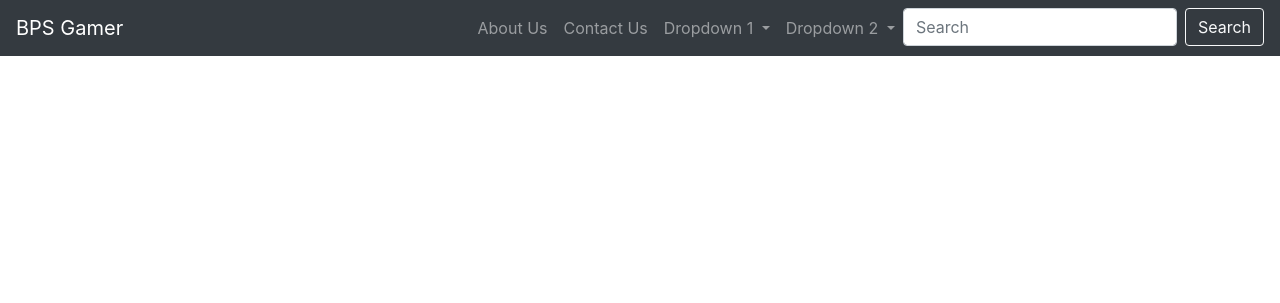
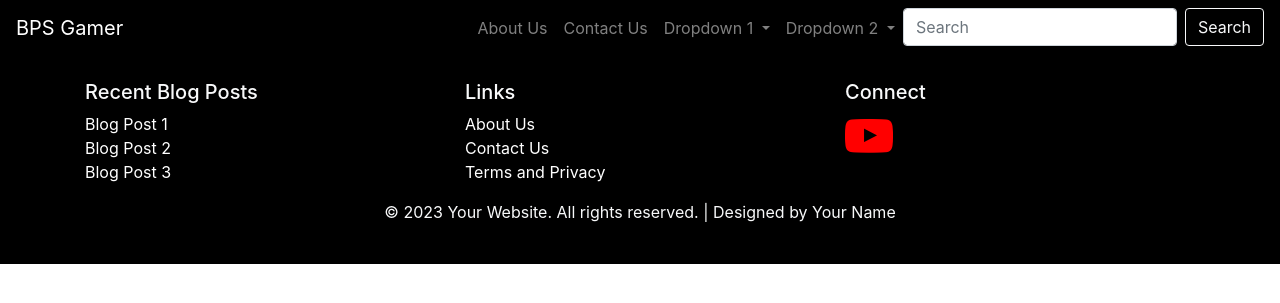
Before and after one commit to behradpeikani/bps_gamer, a Django app: page /blog/ in a window 1280 px wide. Shown: the top 303 px of the page. Run offline with Django 3.2, Linux system fonts and the light colour scheme; data that the repository does not hold is empty; some libraries are stand-ins or nearby versions.

Commit message:
i created footer and change the color of navbar

```diff
--- /dev/null
+++ b/static/css/style.css
@@ -0,0 +1,31 @@
+ ul li {
+    text-decoration: none;
+  }
+
+a:link { text-decoration: none; }
+
+
+a:visited { text-decoration: none; }
+
+
+a:hover { text-decoration: none; }
+
+
+a:active { text-decoration: none; }
+
+a {
+   color: white;
+}
+
+a:hover {
+   color: white;
+}
+
+nav {
+   background-color: #000;
+}
+
+footer {
+    background-color: #000;
+    color: #fff;
+  }
--- a/templates/base.html
+++ b/templates/base.html
@@ -10,8 +10,11 @@
     <!-- Bootstrap CSS -->
     <link rel="stylesheet" href="https://cdn.jsdelivr.net/npm/bootstrap@4.0.0/dist/css/bootstrap.min.css" integrity="sha384-Gn5384xqQ1aoWXA+058RXPxPg6fy4IWvTNh0E263XmFcJlSAwiGgFAW/dAiS6JXm" crossorigin="anonymous">
 
+    <!-- Font Awesome -->
+    <link rel="stylesheet" href="https://cdnjs.cloudflare.com/ajax/libs/font-awesome/4.7.0/css/font-awesome.min.css">
+
     <!-- My CSS -->
-    <!-- Nothing here... -->
+    <link rel="stylesheet" type="text/css" href="{% static 'css/style.css' %}">
 
     <title>{% block title %} {% endblock %}</title>
   </head>
@@ -20,6 +23,7 @@
     <div class="container">
       {% block content %} {% endblock %}
     </div>
+    {% include 'footer.html' %}
 
     <!-- Optional JavaScript -->
     <!-- jQuery first, then Popper.js, then Bootstrap JS -->
--- /dev/null
+++ b/templates/footer.html
@@ -0,0 +1,41 @@
+{% load static %}
+
+<footer class="text-light">
+  <div class="container py-4">
+    <div class="row">
+      <div class="col-lg-4">
+        <h5>Recent Blog Posts</h5>
+        <ul class="list-unstyled">
+          <li><a href="#">Blog Post 1</a></li>
+          <li><a href="#">Blog Post 2</a></li>
+          <li><a href="#">Blog Post 3</a></li>
+        </ul>
+      </div>
+      <div class="col-lg-4">
+        <h5>Links</h5>
+        <ul class="list-unstyled">
+          <li><a href="{% url 'core_app:about-us' %}">About Us</a></li>
+          <li><a href="{% url 'core_app:contact-us' %}">Contact Us</a></li>
+          <li><a href="#">Terms and Privacy</a></li>
+        </ul>
+      </div>
+      <div class="col-lg-4">
+        <h5>Connect</h5>
+        <ul class="list-inline">
+          <li class="list-inline-item">
+            <a href="#">
+              <i class="fa fa-youtube-play" style="font-size:48px;color:red"></i>
+            </a>
+          </li>
+        </ul>
+      </div>
+    </div>
+    <div class="row">
+      <div class="col-lg-12">
+        <p class="text-center">
+          &copy; 2023 Your Website. All rights reserved. | Designed by Your Name
+        </p>
+      </div>
+    </div>
+  </div>
+</footer>
--- a/templates/navbar.html
+++ b/templates/navbar.html
@@ -1,6 +1,6 @@
 {% load static %}
 
-<nav class="navbar navbar-expand-lg navbar-dark bg-dark">
+<nav class="navbar navbar-expand-lg navbar-dark">
   <a class="navbar-brand" href="#">BPS Gamer</a>
   <button class="navbar-toggler" type="button" data-toggle="collapse" data-target="#navbarNav" aria-controls="navbarNav" aria-expanded="false" aria-label="Toggle navigation">
     <span class="navbar-toggler-icon"></span>
```
